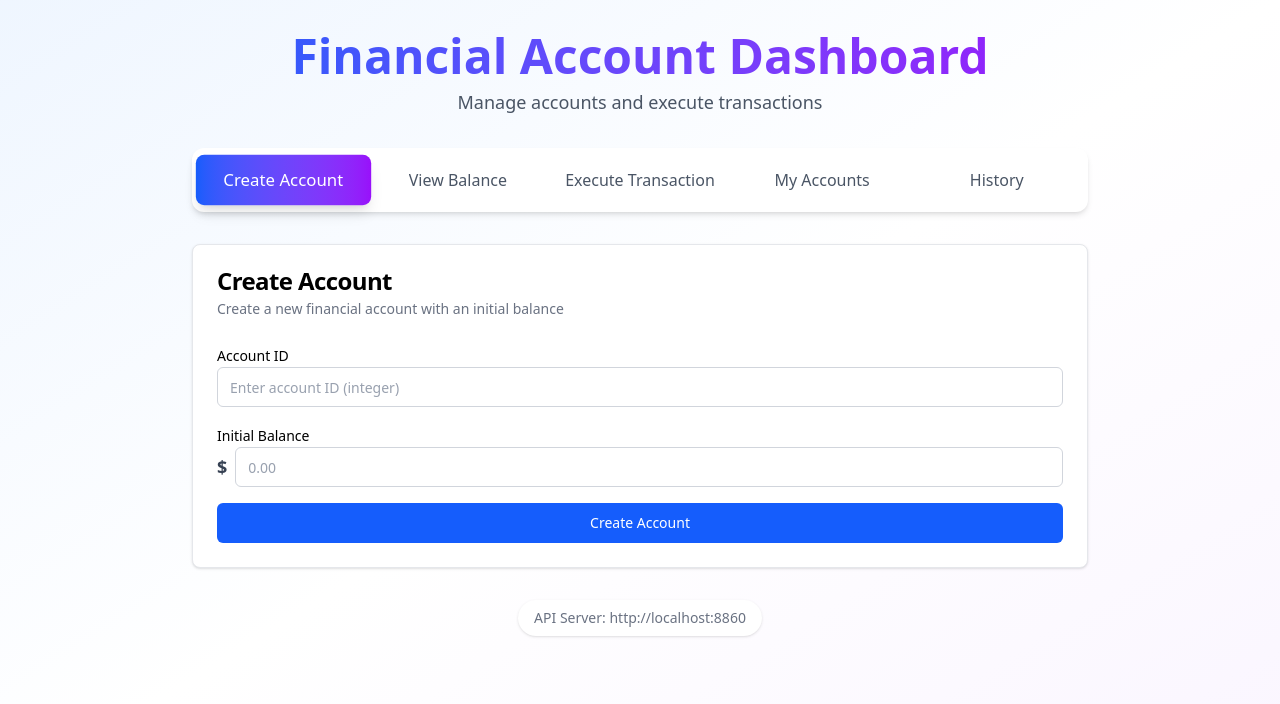
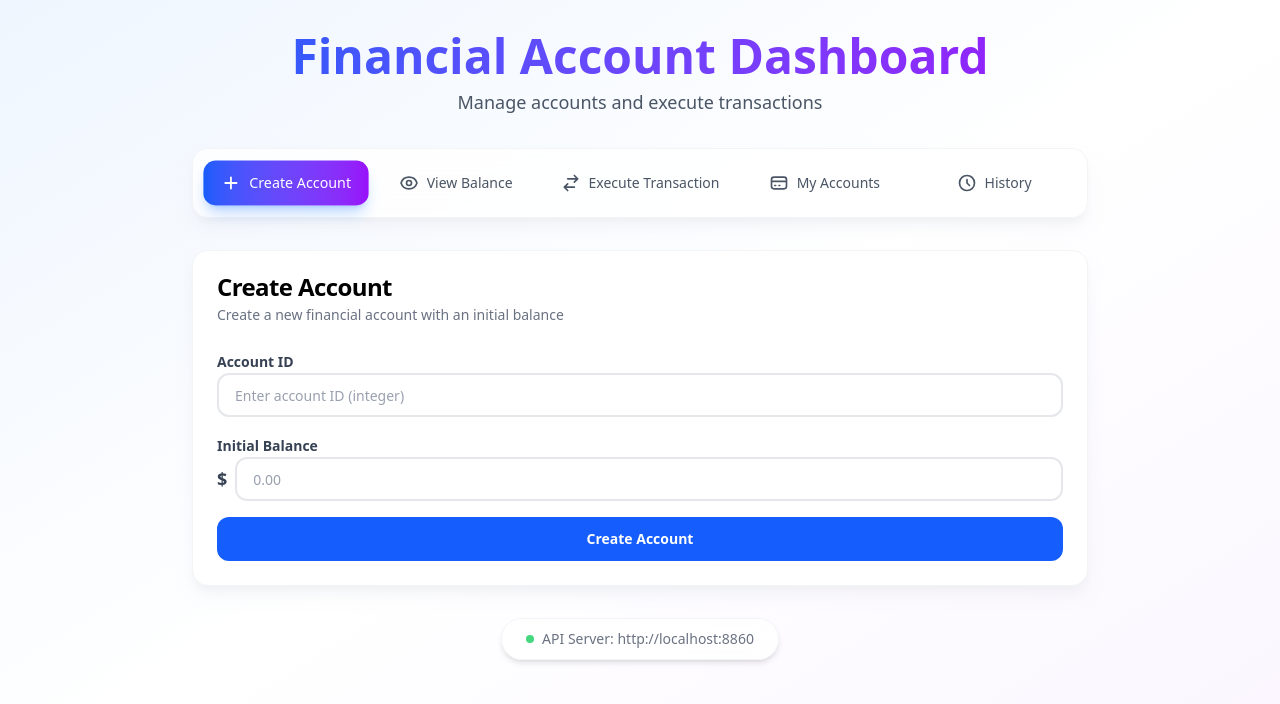
Before and after one commit to pratikgl/Triple-A, a React app in the folder financial-dashboard/: page / in a window 1280 px wide. Shown: the top 704 px of the page. Built offline with nearby package versions, Linux system fonts and the light colour scheme; the HTML template or start-up script is replaced by a standard one.

Commit message:
made the UI better

```diff
--- a/financial-dashboard/src/App.jsx
+++ b/financial-dashboard/src/App.jsx
@@ -10,11 +10,52 @@ function App() {
   const [activeTab, setActiveTab] = useState('create');
 
   const tabs = [
-    { id: 'create', label: 'Create Account' },
-    { id: 'view', label: 'View Balance' },
-    { id: 'transaction', label: 'Execute Transaction' },
-    { id: 'accounts', label: 'My Accounts' },
-    { id: 'history', label: 'History' },
+    {
+      id: 'create',
+      label: 'Create Account',
+      icon: (
+        <svg className="w-5 h-5" fill="none" stroke="currentColor" viewBox="0 0 24 24">
+          <path strokeLinecap="round" strokeLinejoin="round" strokeWidth={2} d="M12 6v6m0 0v6m0-6h6m-6 0H6" />
+        </svg>
+      )
+    },
+    {
+      id: 'view',
+      label: 'View Balance',
+      icon: (
+        <svg className="w-5 h-5" fill="none" stroke="currentColor" viewBox="0 0 24 24">
+          <path strokeLinecap="round" strokeLinejoin="round" strokeWidth={2} d="M15 12a3 3 0 11-6 0 3 3 0 016 0z" />
+          <path strokeLinecap="round" strokeLinejoin="round" strokeWidth={2} d="M2.458 12C3.732 7.943 7.523 5 12 5c4.478 0 8.268 2.943 9.542 7-1.274 4.057-5.064 7-9.542 7-4.477 0-8.268-2.943-9.542-7z" />
+        </svg>
+      )
+    },
+    {
+      id: 'transaction',
+      label: 'Execute Transaction',
+      icon: (
+        <svg className="w-5 h-5" fill="none" stroke="currentColor" viewBox="0 0 24 24">
+          <path strokeLinecap="round" strokeLinejoin="round" strokeWidth={2} d="M8 7h12m0 0l-4-4m4 4l-4 4m0 6H4m0 0l4 4m-4-4l4-4" />
+        </svg>
+      )
+    },
+    {
+      id: 'accounts',
+      label: 'My Accounts',
+      icon: (
+        <svg className="w-5 h-5" fill="none" stroke="currentColor" viewBox="0 0 24 24">
+          <path strokeLinecap="round" strokeLinejoin="round" strokeWidth={2} d="M3 10h18M7 15h1m4 0h1m-7 4h12a3 3 0 003-3V8a3 3 0 00-3-3H6a3 3 0 00-3 3v8a3 3 0 003 3z" />
+        </svg>
+      )
+    },
+    {
+      id: 'history',
+      label: 'History',
+      icon: (
+        <svg className="w-5 h-5" fill="none" stroke="currentColor" viewBox="0 0 24 24">
+          <path strokeLinecap="round" strokeLinejoin="round" strokeWidth={2} d="M12 8v4l3 3m6-3a9 9 0 11-18 0 9 9 0 0118 0z" />
+        </svg>
+      )
+    },
   ];
 
   return (
@@ -32,18 +73,23 @@ function App() {
           </div>
 
         {/* Tab Navigation */}
-        <div className="bg-white rounded-xl shadow-md p-2 animate-slide-up">
+        <div className="bg-white/80 backdrop-blur-md rounded-2xl shadow-lg shadow-gray-200/50 p-3 animate-slide-up border border-gray-100">
           <div className="flex flex-col sm:flex-row gap-2">
             {tabs.map((tab) => (
               <button
                 key={tab.id}
                 onClick={() => setActiveTab(tab.id)}
-                className={`flex-1 flex items-center justify-center px-3 sm:px-4 py-3 rounded-lg font-medium transition-all duration-300 cursor-pointer text-sm sm:text-base ${
+                className={`group flex-1 flex items-center justify-center gap-2 px-4 py-3 rounded-xl font-medium transition-all duration-300 cursor-pointer text-sm ${
                   activeTab === tab.id
-                    ? 'bg-gradient-to-r from-blue-600 to-purple-600 text-white shadow-lg sm:scale-105'
-                    : 'text-gray-600 hover:bg-gray-100 hover:text-gray-900'
+                    ? 'bg-gradient-to-r from-blue-600 to-purple-600 text-white shadow-lg shadow-blue-500/30 scale-[1.02]'
+                    : 'text-gray-600 hover:bg-gray-50 hover:text-gray-900 hover:scale-[1.01]'
                 }`}
               >
+                <span className={`transition-transform duration-300 ${
+                  activeTab === tab.id ? 'scale-110' : 'group-hover:scale-110'
+                }`}>
+                  {tab.icon}
+                </span>
                 <span className="truncate">{tab.label}</span>
               </button>
             ))}
@@ -81,7 +127,8 @@ function App() {
 
         {/* Footer */}
         <div className="text-center text-sm text-gray-500 mt-8 animate-fade-in">
-          <p className="bg-white px-4 py-2 rounded-full inline-block shadow-sm">
+          <p className="bg-white/80 backdrop-blur-md px-6 py-2.5 rounded-full inline-flex items-center gap-2 shadow-md border border-gray-100">
+            <span className="w-2 h-2 bg-green-500 rounded-full animate-pulse"></span>
             API Server: http://localhost:8860
           </p>
         </div>
--- a/financial-dashboard/src/components/ui/Alert.jsx
+++ b/financial-dashboard/src/components/ui/Alert.jsx
@@ -2,16 +2,16 @@ import * as React from 'react';
 
 const Alert = React.forwardRef(({ className = '', variant = 'default', ...props }, ref) => {
   const variantStyles = {
-    default: 'bg-white dark:bg-gray-800 text-gray-900 dark:text-gray-100 border-gray-200 dark:border-gray-700',
-    destructive: 'bg-red-50 dark:bg-red-950 text-red-900 dark:text-red-50 border-red-200 dark:border-red-800',
-    success: 'bg-green-50 dark:bg-green-950 text-green-900 dark:text-green-50 border-green-200 dark:border-green-800',
+    default: 'bg-white dark:bg-gray-800 text-gray-900 dark:text-gray-100 border-gray-100 dark:border-gray-700 shadow-md shadow-gray-200/50',
+    destructive: 'bg-red-50 dark:bg-red-950 text-red-900 dark:text-red-50 border-red-200 dark:border-red-800 shadow-md shadow-red-200/50',
+    success: 'bg-green-50 dark:bg-green-950 text-green-900 dark:text-green-50 border-green-200 dark:border-green-800 shadow-md shadow-green-200/50',
   };
 
   return (
     <div
       ref={ref}
       role="alert"
-      className={`relative w-full rounded-lg border px-4 py-3 text-sm ${variantStyles[variant]} ${className}`}
+      className={`relative w-full rounded-xl border-2 px-5 py-4 text-sm transition-all duration-300 ${variantStyles[variant]} ${className}`}
       {...props}
     />
   );
--- a/financial-dashboard/src/components/ui/AutocompleteInput.jsx
+++ b/financial-dashboard/src/components/ui/AutocompleteInput.jsx
@@ -71,9 +71,9 @@ export function AutocompleteInput({
       />
 
       {showSuggestions && filteredSuggestions.length > 0 && !disabled && (
-        <div className="absolute z-10 w-full mt-1 bg-white border border-gray-300 rounded-lg shadow-xl max-h-48 overflow-y-auto">
-          <div className="py-1">
-            <div className="px-3 py-2 text-xs font-medium text-gray-600 bg-gradient-to-r from-blue-50 to-purple-50 border-b border-gray-200">
+        <div className="absolute z-10 w-full mt-2 bg-white border-2 border-gray-100 rounded-xl shadow-xl shadow-gray-200/50 max-h-64 overflow-hidden animate-slide-down backdrop-blur-sm">
+          <div className="overflow-y-auto max-h-64">
+            <div className="sticky top-0 px-4 py-2.5 text-xs font-semibold text-gray-600 bg-gradient-to-r from-blue-50/80 to-purple-50/80 border-b-2 border-gray-100 backdrop-blur-sm">
               Recent Account IDs
             </div>
             {filteredSuggestions.map((suggestion, index) => (
@@ -81,10 +81,10 @@ export function AutocompleteInput({
                 key={index}
                 type="button"
                 onClick={() => handleSuggestionClick(suggestion)}
-                className="w-full px-3 py-2.5 text-left text-sm hover:bg-gradient-to-r hover:from-blue-50 hover:to-purple-50 hover:text-blue-700 text-gray-700 transition-all duration-150 flex items-center gap-2 group border-b border-gray-100 last:border-b-0"
+                className="w-full px-4 py-3 text-left text-sm text-gray-700 transition-all duration-200 flex items-center gap-3 group border-b border-gray-50 last:border-b-0 hover:bg-gradient-to-r hover:from-blue-50 hover:to-purple-50 hover:scale-[1.02] hover:shadow-sm"
               >
                 <svg
-                  className="w-4 h-4 text-gray-400 group-hover:text-blue-500 transition-colors"
+                  className="w-5 h-5 text-gray-400 group-hover:text-blue-500 transition-all duration-200 group-hover:scale-110"
                   fill="none"
                   stroke="currentColor"
                   viewBox="0 0 24 24"
@@ -96,7 +96,7 @@ export function AutocompleteInput({
                     d="M3 10h18M7 15h1m4 0h1m-7 4h12a3 3 0 003-3V8a3 3 0 00-3-3H6a3 3 0 00-3 3v8a3 3 0 003 3z"
                   />
                 </svg>
-                <span className="font-medium text-gray-900 group-hover:text-blue-700">
+                <span className="font-semibold text-gray-900 group-hover:text-blue-700 transition-colors">
                   Account #{suggestion}
                 </span>
               </button>
--- a/financial-dashboard/src/components/ui/Button.jsx
+++ b/financial-dashboard/src/components/ui/Button.jsx
@@ -3,18 +3,18 @@ import { cva } from "class-variance-authority"
 import { cn } from "@/lib/utils"
 
 const buttonVariants = cva(
-  "inline-flex items-center justify-center rounded-md text-sm font-medium cursor-pointer transition-colors focus-visible:outline-none focus-visible:ring-2 focus-visible:ring-offset-2 disabled:pointer-events-none disabled:opacity-50",
+  "inline-flex items-center justify-center rounded-xl text-sm font-semibold cursor-pointer transition-all duration-300 ease-in-out focus-visible:outline-none focus-visible:ring-4 focus-visible:ring-offset-0 disabled:pointer-events-none disabled:opacity-50 active:scale-[0.98]",
   {
     variants: {
       variant: {
-        default: "bg-blue-600 text-white hover:bg-blue-700",
-        outline: "border border-gray-300 bg-white hover:bg-gray-50",
-        secondary: "bg-gray-200 text-gray-900 hover:bg-gray-300",
+        default: "bg-blue-600 text-white hover:bg-blue-700 hover:shadow-lg hover:shadow-blue-500/30 focus-visible:ring-blue-200",
+        outline: "border-2 border-gray-200 bg-white hover:bg-gray-50 hover:border-gray-300 hover:shadow-md focus-visible:ring-gray-200",
+        secondary: "bg-gray-200 text-gray-900 hover:bg-gray-300 hover:shadow-md focus-visible:ring-gray-300",
       },
       size: {
-        default: "h-10 px-4 py-2",
-        sm: "h-9 px-3",
-        lg: "h-11 px-8",
+        default: "h-11 px-6 py-2.5",
+        sm: "h-9 px-4",
+        lg: "h-12 px-8",
       },
     },
     defaultVariants: {
--- a/financial-dashboard/src/components/ui/Card.jsx
+++ b/financial-dashboard/src/components/ui/Card.jsx
@@ -5,7 +5,7 @@ const Card = React.forwardRef(({ className, ...props }, ref) => (
   <div
     ref={ref}
     className={cn(
-      "rounded-lg border border-gray-200 bg-white shadow-sm",
+      "rounded-2xl border border-gray-100 bg-white shadow-lg shadow-gray-200/50 backdrop-blur-sm transition-all duration-300 hover:shadow-xl hover:shadow-gray-300/50",
       className
     )}
     {...props}
--- a/financial-dashboard/src/components/ui/Input.jsx
+++ b/financial-dashboard/src/components/ui/Input.jsx
@@ -6,7 +6,11 @@ const Input = React.forwardRef(({ className, type, ...props }, ref) => {
     <input
       type={type}
       className={cn(
-        "flex h-10 w-full rounded-md border border-gray-300 bg-white px-3 py-2 text-sm placeholder:text-gray-400 focus:outline-none focus:ring-2 focus:ring-blue-500 focus:border-transparent disabled:cursor-not-allowed disabled:opacity-50 transition-all duration-200 hover:border-gray-400",
+        "flex h-11 w-full rounded-xl border-2 border-gray-200 bg-white px-4 py-2.5 text-sm placeholder:text-gray-400",
+        "transition-all duration-300 ease-in-out",
+        "hover:border-gray-300 hover:shadow-sm",
+        "focus:outline-none focus:border-blue-500 focus:ring-4 focus:ring-blue-100 focus:shadow-md",
+        "disabled:cursor-not-allowed disabled:opacity-50 disabled:bg-gray-50",
         className
       )}
       ref={ref}
--- a/financial-dashboard/src/components/ui/Label.jsx
+++ b/financial-dashboard/src/components/ui/Label.jsx
@@ -5,7 +5,7 @@ const Label = React.forwardRef(({ className, ...props }, ref) => (
   <label
     ref={ref}
     className={cn(
-      "text-sm font-medium leading-none peer-disabled:cursor-not-allowed peer-disabled:opacity-70",
+      "text-sm font-semibold text-gray-700 leading-none peer-disabled:cursor-not-allowed peer-disabled:opacity-70 transition-colors duration-200",
       className
     )}
     {...props}
```
